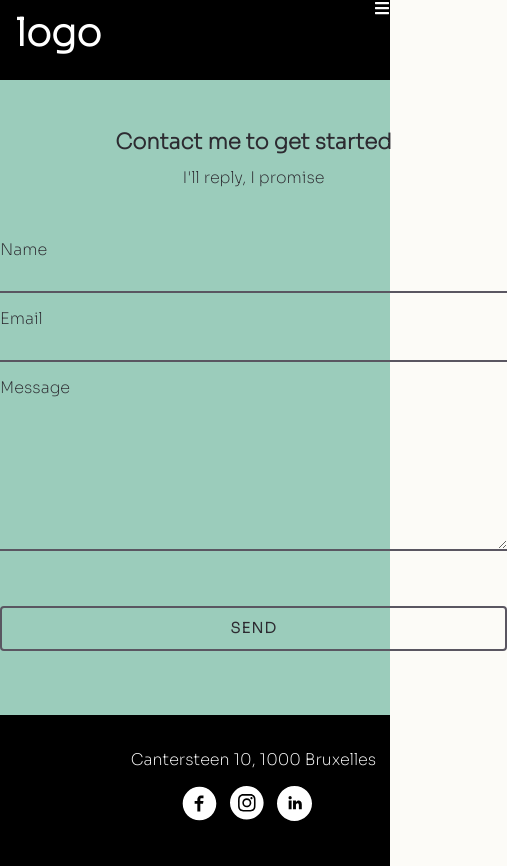
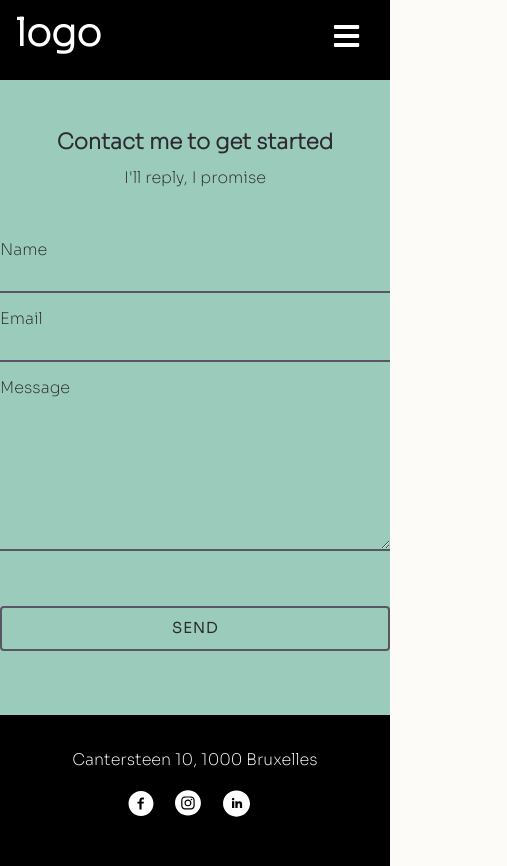
Before and after one commit to StevenEsteban/Frontend-Portfolio, a React (Create React App) app: page /Contact in a window 390 px wide. Shown: the whole page, 507 px wide, since content can reach past the window. Built offline with nearby package versions, Linux system fonts and the light colour scheme.

Commit message:
fixed responsiveness

```diff
--- a/src/App.scss
+++ b/src/App.scss
@@ -692,7 +692,7 @@
             margin-left: auto;
             margin-right: auto;
             max-width: 1460px;
-            width: 130%
+            // width: 130%
         }
 
         canvas,
@@ -700,7 +700,7 @@
         img,
         svg,
         video {
-            max-width: 100%
+            max-width: 75%
         }
 
         .logo {
@@ -1698,13 +1698,13 @@
 
         .relative {
             position: relative;
-            box-shadow: rgba(240, 46, 170, 0.4) -5px 5px, rgba(240, 46, 170, 0.3) -10px 10px, rgba(240, 46, 170, 0.2) -15px 15px, rgba(240, 46, 170, 0.1) -20px 20px, rgba(240, 46, 170, 0.05) -25px 25px;
+            // box-shadow: rgba(240, 46, 170, 0.4) -5px 5px, rgba(240, 46, 170, 0.3) -10px 10px, rgba(240, 46, 170, 0.2) -15px 15px, rgba(240, 46, 170, 0.1) -20px 20px, rgba(240, 46, 170, 0.05) -25px 25px;
             ;
         }
 
         .relative2 {
             position: relative;
-            box-shadow: rgba(240, 46, 170, 0.4) 5px 5px, rgba(240, 46, 170, 0.3) 10px 10px, rgba(240, 46, 170, 0.2) 15px 15px, rgba(240, 46, 170, 0.1) 20px 20px, rgba(240, 46, 170, 0.05) 25px 25px;
+            // box-shadow: rgba(240, 46, 170, 0.4) 5px 5px, rgba(240, 46, 170, 0.3) 10px 10px, rgba(240, 46, 170, 0.2) 15px 15px, rgba(240, 46, 170, 0.1) 20px 20px, rgba(240, 46, 170, 0.05) 25px 25px;
         }
 
         .navbtn {
@@ -1736,8 +1736,41 @@
             &:hover {
                 color: #15cdfc;
                 transition: all 0.4s ease-in-out;
-                // text-decoration: underline;
-            }
+            }
+        }
+
+        .Barz {
+            display: none;
+            color: #fff;
+            @media screen and (max-width: 768px) {
+                display: block;
+                position: absolute;
+                top: 0;
+                right: 0;
+                transform: translate(-100%, 75%);
+                font-size: 1.8rem;
+                cursor: pointer;
+            }
+        }
+
+        .MobileNavigation {
+            display: none;
+        }
+
+        @media (max-width: 768px) {
+            .MobileNavigation {
+                display: flex;
+                ;
+            }
+        }
+
+        .NavDesktop {
+            background: #000;
+            height: 80px;
+            display: flex;
+            justify-content: space-between;
+            padding: 0.5rem calc((100vw - 1000px) / 2);
+            z-index: 10;
         }
 
         .absolute {
--- /dev/null
+++ b/src/components/Navbar/MobileNav.js
@@ -0,0 +1,25 @@
+import React from 'react'
+import { Nav, NavMenu, NavLink } from './Navbar';
+
+const MobileNavigation = () => {
+    return (
+        <Nav className="MobileNavigation">
+        <NavMenu>
+            <NavLink className="navlinks" to="/" activeStyle>
+                Home
+            </NavLink>
+            <NavLink className="navlinks" to="/PreviousWork" activeStyle>
+                Previous Work
+            </NavLink>
+            <NavLink className="navlinks" to="/FAQ" activeStyle>
+                FAQ
+            </NavLink>
+            <NavLink className="navbtn" to="/Contact" activeStyle>
+                Contact
+            </NavLink>
+        </NavMenu>
+    </Nav>
+    )
+}
+
+export default MobileNavigation;
--- a/src/components/Navbar/Navbar.js
+++ b/src/components/Navbar/Navbar.js
@@ -5,12 +5,7 @@ import {FaBars} from 'react-icons/fa'
 
 
 export const Nav = styled.nav`
-background: #000;
-height: 80px;
-display: flex;
-justify-content: space-between;
-padding: 0.5rem calc((100vw - 1000px) / 2);
-z-index: 10;
+
 `
 
 export const NavLink = styled(Link)`
@@ -18,18 +13,7 @@ export const NavLink = styled(Link)`
 `
 
 export const Bars = styled(FaBars)`
-display: none;
-color: #fff;
 
-@media screen and (max-width: 768px) {
-  display: block;
-  position: absolute;
-  top: 0;
-  right: 0;
-  transform: translate(-100%, 75%)
-  font-size: 1.8rem;
-  cursor: pointer;
-}
 `
 export const NavMenu = styled.div`
 display: flex;
--- /dev/null
+++ b/src/components/Navbar/Navigation.js
@@ -0,0 +1,5 @@
+const Navigation =() =>{
+    return ("");
+}
+
+export default Navigation;
--- a/src/components/Navbar/index.js
+++ b/src/components/Navbar/index.js
@@ -1,16 +1,16 @@
 import React from 'react'
 import { Nav, Bars, NavMenu, NavLink, NavBtn, NavBtnLink } from './Navbar';
-
+import MobileNavigation from './MobileNav';
 
 
 const Navbar = () => {
     return (
         <>
-        <Nav>
+        <Nav className ="NavDesktop">
             <NavLink className="navlinks" to ="/">
                 <h1>logo</h1>
             </NavLink>
-            <Bars />
+            <Bars className="Barz"/>
             <NavMenu>
                 <NavLink className="navlinks" to="/" activeStyle>
                     Home
@@ -26,6 +26,7 @@ const Navbar = () => {
                 </NavLink>
             </NavMenu>
         </Nav>
+        <MobileNavigation />
         </>
     );
 };
--- a/src/components/Pages/Home.js
+++ b/src/components/Pages/Home.js
@@ -40,7 +40,7 @@ class Home extends Component {
 
                 <div class="grid-column span-half pt3 pb3 mobile-m order-1 reveal-on-scroll is-revealing">
                     <div class="relative">
-                        <img src="https://images.adsttc.com/media/images/5ecd/d4ac/b357/65c6/7300/009d/large_jpg/02C.jpg?1590547607" height="" alt="Cabin"/>
+                        <img src="/img/FutureSole.png" alt="Cabin"/>
                     </div>
                 </div>
                 <div class="grid-column span-half pt3 pb3 mobile-m order-2">
```
Also changed, not shown: public/img/FutureSole.png (added).
